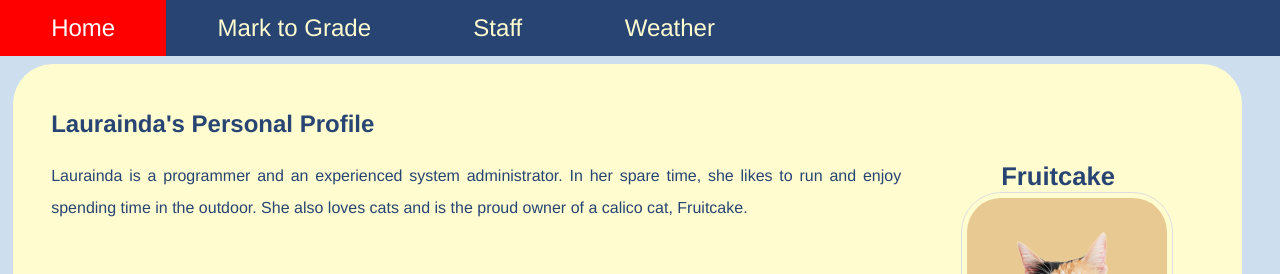
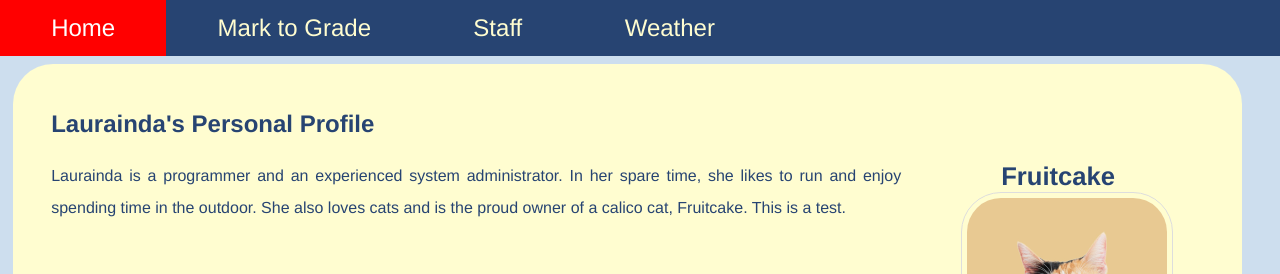
Before and after one commit to laura-bvc/Test-share, a plain HTML site: page index.html in a window 1280 px wide. Shown: the top 274 px of the page. Drawn offline with nearby package versions, Linux system fonts and the light colour scheme.

Commit message:
Adding extra words at the end of paragraph
index.html text changes

```diff
--- a/index.html
+++ b/index.html
@@ -35,7 +35,7 @@
 
 			<p>Laurainda is a programmer and an experienced system administrator. In her spare time,
 			she likes to run and enjoy spending time in the outdoor. She also loves cats and is
-			the proud owner of a calico cat, Fruitcake.</p>
+			the proud owner of a calico cat, Fruitcake. This is a test.</p>
 
 		</div>
 
```
